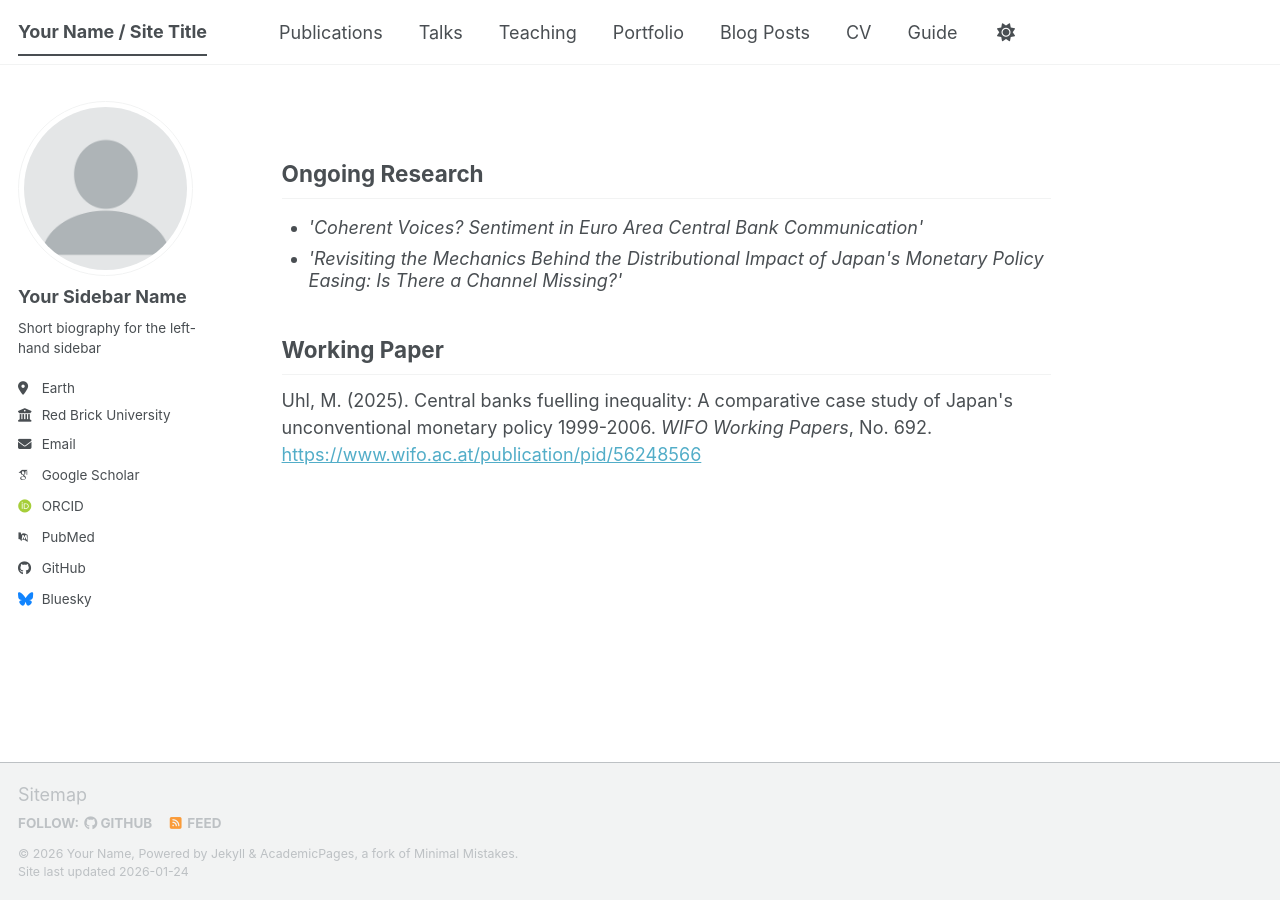
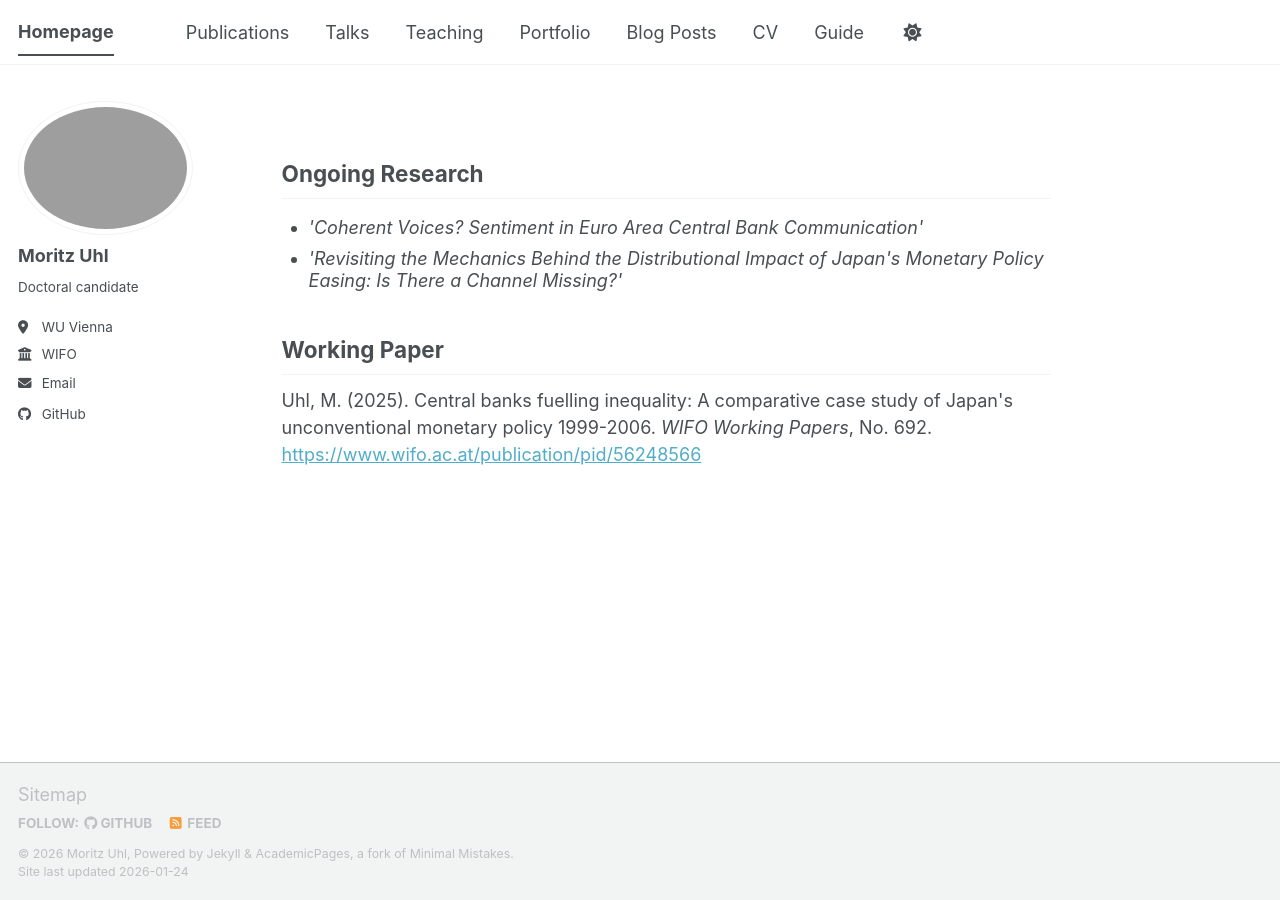
Before and after one commit to moritzuhl/moritzuhl.github.io, a Jekyll site: the page built from _pages/about.md, in a window 1280 px wide. Built offline with Jekyll 4.4.1, drawn with Linux system fonts in a browser that asks for light colours; some web fonts are replaced; a script bundle is joined from its source files by our own code; library files that are not in the unit come from our copies.

Commit message:
Added personal information

```diff
--- a/_config.yml
+++ b/_config.yml
@@ -9,39 +9,39 @@
 # Basic Site Settings
 locale                   : "en-US"
 site_theme               : "default" # The available themes options are "default", "air", "sunrise", "mint", "dirt" and "contrast"
-title                    : "Your Name / Site Title"
+title                    : "Homepage"
 title_separator          : "-"
-name                     : &name "Your Name"
-description              : &description "Your Name's academic portfolio"   # Update this with a general description of your site, this is the default if not overridden by a page
-url                      : https://academicpages.github.io # The base hostname & protocol for your site e.g. "https://[your GitHub username].github.io",
+name                     : &name "Moritz Uhl"
+description              : &description ""   # Update this with a general description of your site, this is the default if not overridden by a page
+url                      : https://moritzuhl.github.io # The base hostname & protocol for your site e.g. "https://[your GitHub username].github.io",
                                                            # or if you already have some other page hosted on Github then use "https://[your GitHub username].github.io/[Your Repo Name]"
 baseurl                  : "" # the subpath of your site, e.g. "/blog"
-repository               : "academicpages/academicpages.github.io"
+repository               : "moritzuhl/moritzuhl.github.io"
 
 # Site Author - The following control what appear as part of the author content on the side bar.
 #               If a field is blank the icon and link will not appear, otherwise it will be shown.
 #               Additional customization can be done by editing /_includes/author-profile.html
 author:
   # Biographic information
-  avatar           : "profile.png"
-  name             : "Your Sidebar Name"
+  avatar           : "itsame.png"
+  name             : "Moritz Uhl"
   pronouns         : # example: "she/her"
-  bio              : "Short biography for the left-hand sidebar"
-  location         : "Earth"
-  employer         : "Red Brick University"
+  bio              : "Doctoral candidate"
+  location         : "WU Vienna"
+  employer         : "WIFO"
   uri              : # URL
-  email            : "none@example.org"
+  email            : "moritz.uhl@s.wu.ac.at"
 
   # Academic websites
   academia         : # URL
   arxiv            : # URL - Update with the correct link to your profile
-  googlescholar    : "https://scholar.google.com/citations?user=PS_CX0AAAAAJ"
+  googlescholar    : # URL
   inspire-hep      : # URL
   impactstory      : # URL
-  orcid            : "https://orcid.org/yourorcidurl"
+  orcid            : # URL
   semantic         : # URL
   ssrn             : # URL
-  pubmed           : "https://www.ncbi.nlm.nih.gov/pubmed/?term=john+snow"
+  pubmed           : # URL
   researchgate     : # URL
   scopus           : # URL
   zotero           : # URL
@@ -51,13 +51,13 @@ author:
   bitbucket        : # Username - Update with your username on the site
   codepen          : # Username
   dribbble         : # Username
-  github           : "academicpages"
+  github           : "moritzuhl"
   kaggle           : # Username
   stackoverflow    : # User number or user number and name (i.e., use "1" or "1/jeff-atwood")
 
   # Social media
   artstation       : # Username
-  bluesky          : "bsky.app" # Replace this with you Bluesky username
+  bluesky          : # moritzuhl.bsky.social
   facebook         : # Username
   flickr           : # Username
   foursquare       : # Username
```
